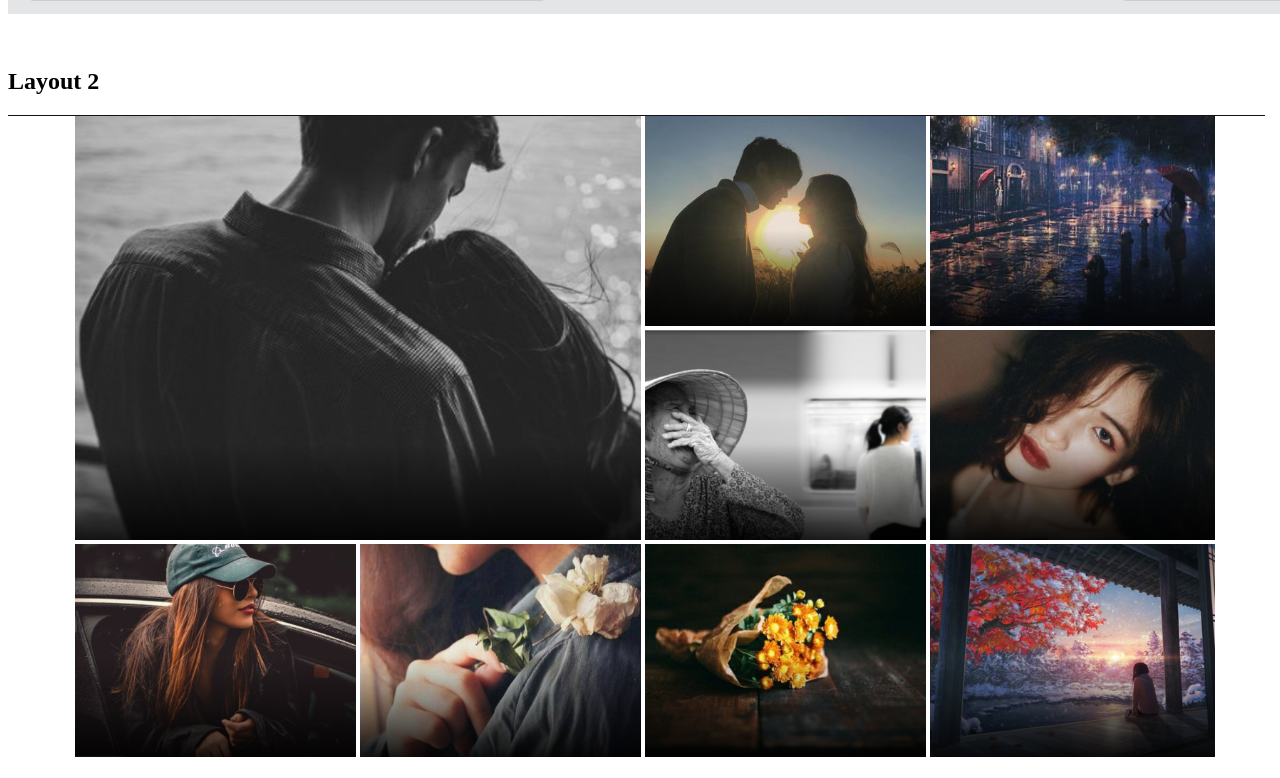
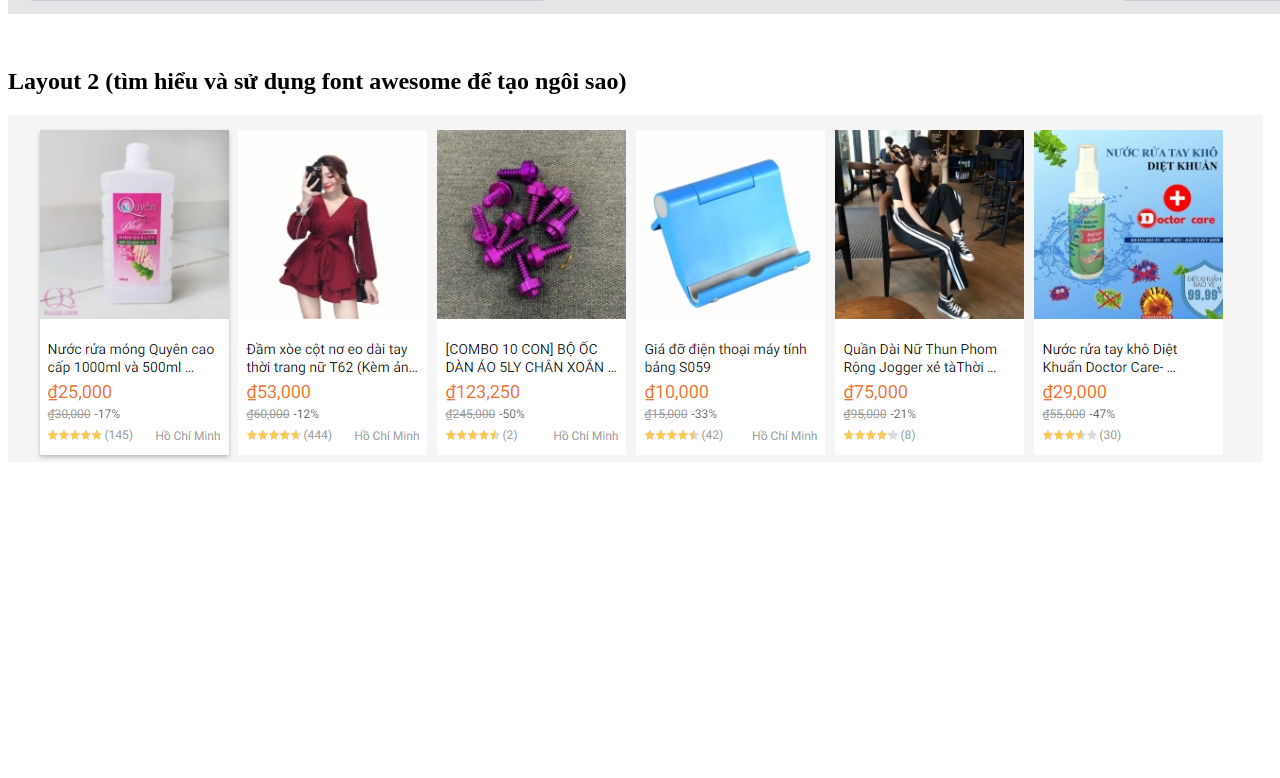
Before and after one commit to toihocweb/fe-template, a plain HTML site: page bt4.html in a window 1280 px wide. Shown: the part 612-1390 px from the top of the page. After the commit the page ends 1086 px from the top, so only its background shows below. Drawn offline with Linux system fonts and the light colour scheme.

Commit message:
#add layout2

```diff
--- a/bt4.html
+++ b/bt4.html
@@ -13,8 +13,8 @@
           <img src="src/img/2502.PNG" alt="">
         </div>
         <div style="margin-top: 50px;" class="">
-          <h2  >Layout 2</h2>
-          <img src="src/img/25021.PNG" alt="">
+          <h2>Layout 2 (tìm hiểu và sử dụng font awesome để tạo ngôi sao)</h2>
+          <img src="src/img/25022.PNG" alt="">
         </div>
       </main>
 </body>
```
Also changed, not shown: dist/img/25022.PNG (added), src/img/25022.PNG (added).
